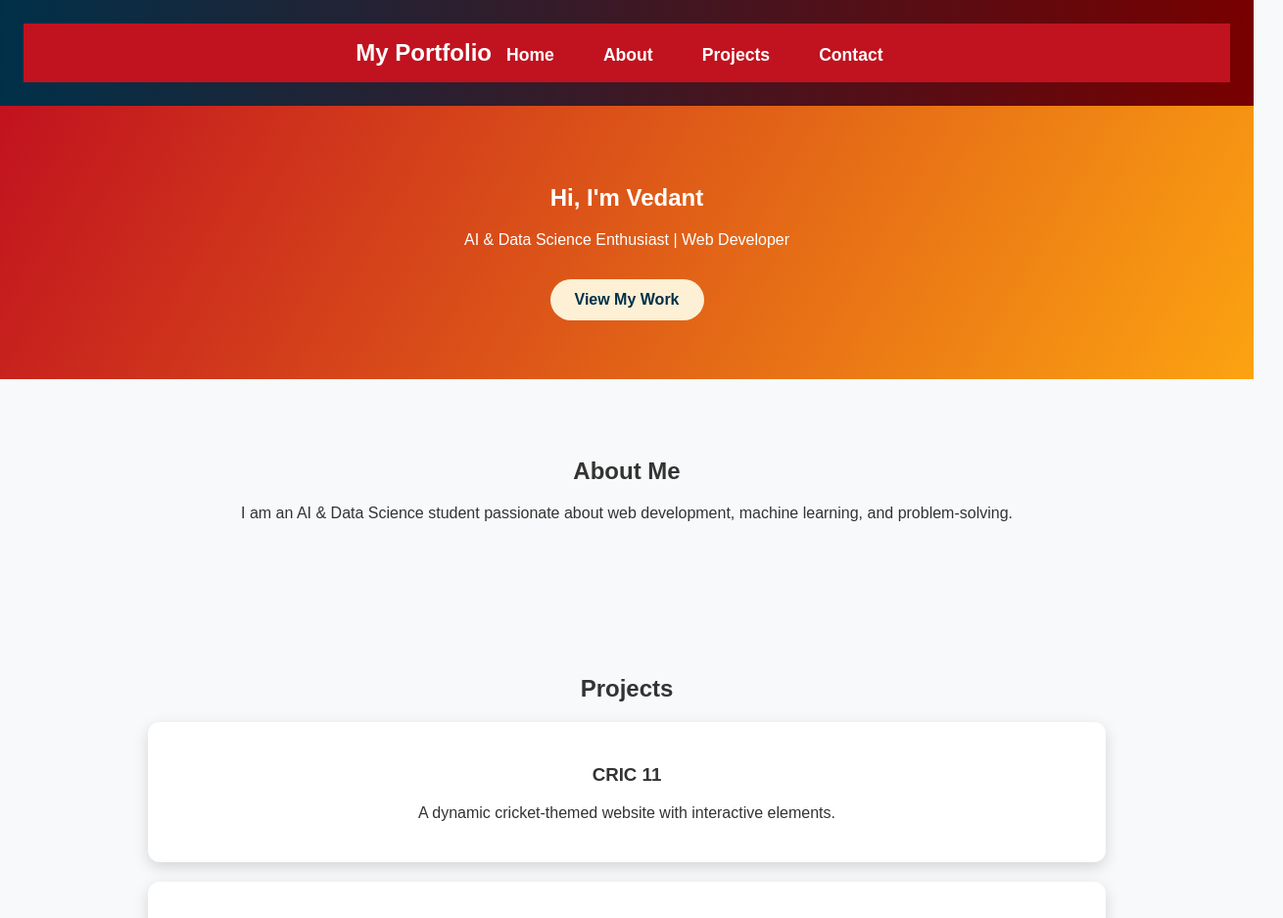
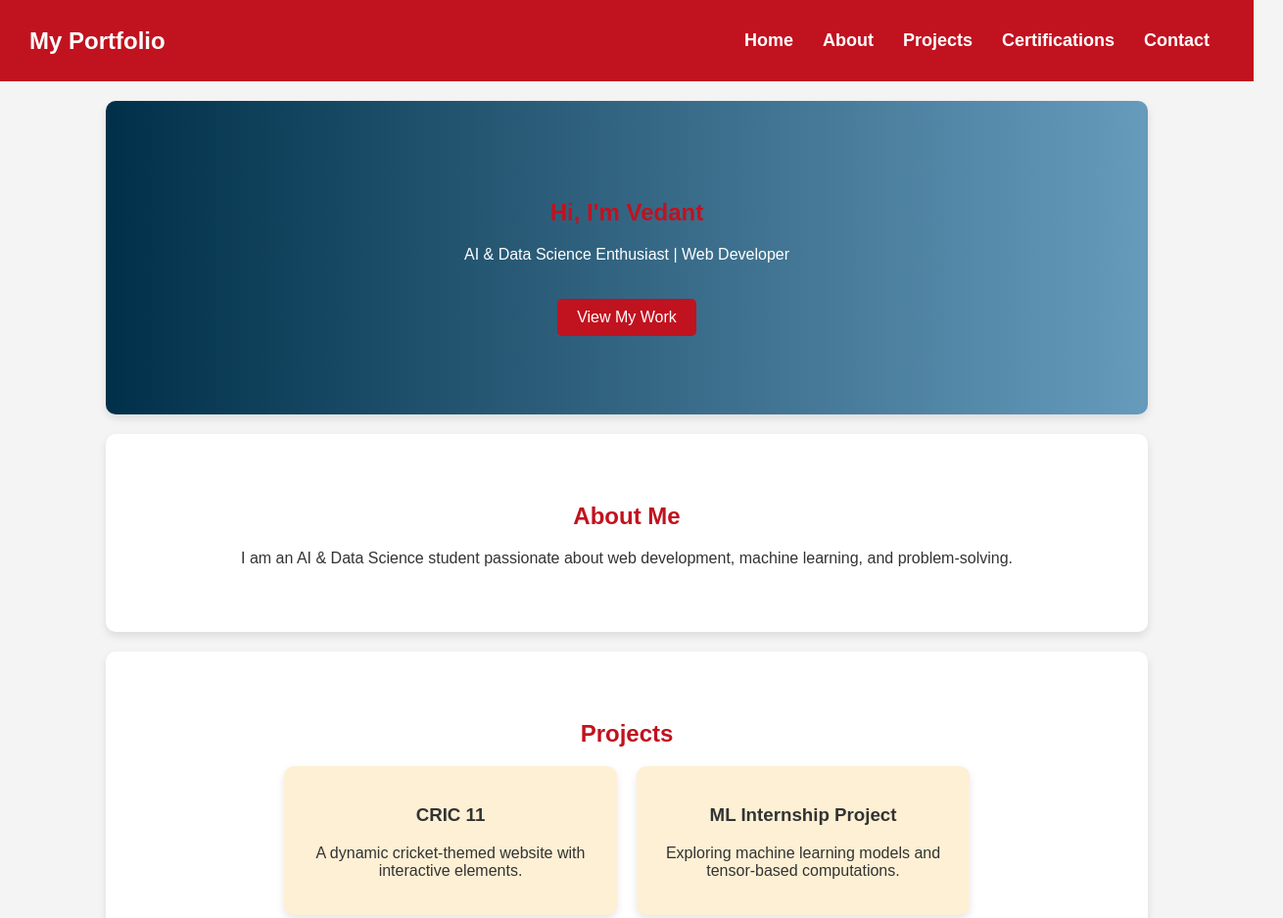
Before and after one commit to Vedshinde06/Static_Web, a plain HTML site: page index.html in a window 1280 px wide. Shown: the top 937 px of the page at 98% size, 1310 px wide, since content can reach past the window. Drawn offline with Linux system fonts and the light colour scheme.

Commit message:
Updated the web

```diff
--- a/index.html
+++ b/index.html
@@ -14,13 +14,9 @@
                 <li><a href="#home">Home</a></li>
                 <li><a href="#about">About</a></li>
                 <li><a href="#projects">Projects</a></li>
+                <li><a href="#certifications">Certifications</a></li>
                 <li><a href="#contact">Contact</a></li>
             </ul>
-            <div class="hamburger">
-                <span></span>
-                <span></span>
-                <span></span>
-            </div>
         </nav>
     </header>
 
@@ -37,6 +33,7 @@
 
     <section id="projects">
         <h2>Projects</h2>
+        <div class="project-container">
             <div class="project">
                 <h3>CRIC 11</h3>
                 <p>A dynamic cricket-themed website with interactive elements.</p>
@@ -44,6 +41,14 @@
             <div class="project">
                 <h3>ML Internship Project</h3>
                 <p>Exploring machine learning models and tensor-based computations.</p>
+            </div>
+        </div>
+    </section>
+
+    <section id="certifications">
+        <h2>Certifications</h2>
+        <div class="cert-container">
+            <img src="https://courses.skillindiadigital.gov.in/api/custom_api/view_certificate/6ad0fc262029408aa445479bcea46091" alt="Certificate">
         </div>
     </section>
 
--- a/styles.css
+++ b/styles.css
@@ -1,106 +1,121 @@
+/* General Styling */
 body {
-    font-family: 'Poppins', sans-serif;
+    font-family: Arial, sans-serif;
     margin: 0;
     padding: 0;
-    box-sizing: border-box;
-    background-color: #f8f9fa;
+    background-color: #f4f4f4;
     color: #333;
 }
 
-header {
-    background: linear-gradient(to right, #003049, #780000);
-    color: white;
-    padding: 1.5rem;
-    text-align: center;
-    font-size: 1.5rem;
-    font-weight: bold;
+/* Navbar */
+nav {
+    display: flex;
+    justify-content: space-between;
+    align-items: center;
+    background-color: #C1121F;
+    padding: 15px 30px;
 }
 
-nav {
-    background: #C1121F;
-    display: flex;
-    justify-content: center;
-    align-items: center;
-    padding: 1rem 0;
+.logo {
+    font-size: 24px;
+    font-weight: bold;
+    color: white;
 }
 
 .nav-links {
     list-style: none;
     display: flex;
-    gap: 20px;
-    padding: 0;
-    margin: 0;
 }
 
 .nav-links li {
-    display: inline;
+    margin: 0 15px;
 }
 
 .nav-links a {
+    text-decoration: none;
     color: white;
-    text-decoration: none;
+    font-size: 18px;
     font-weight: bold;
-    font-size: 1.1rem;
-    padding: 10px 15px;
-    transition: color 0.3s ease-in-out, background 0.3s;
-    border-radius: 5px;
+    transition: 0.3s;
 }
 
 .nav-links a:hover {
-    color: #C1121F;
-    background: white;
+    text-decoration: underline;
 }
 
+/* Hero Section */
 #hero {
     text-align: center;
-    padding: 60px;
-    background: linear-gradient(120deg, #C1121F, #FCA311);
+    padding: 80px 20px;
+    background: linear-gradient(to right, #003049, #669BBC);
     color: white;
 }
 
 .btn {
     display: inline-block;
-    margin-top: 15px;
-    padding: 12px 25px;
-    background: #FDF0D5;
-    color: #003049;
+    padding: 10px 20px;
+    background: #C1121F;
+    color: white;
     text-decoration: none;
-    font-weight: bold;
-    border-radius: 25px;
-    transition: background 0.3s, color 0.3s;
+    border-radius: 5px;
+    margin-top: 20px;
+    transition: 0.3s;
 }
 
 .btn:hover {
-    background: #FF5733;
-    color: white;
+    background: #780000;
 }
 
+/* Sections */
 section {
-    padding: 60px;
+    padding: 50px 20px;
     text-align: center;
+    background: white;
+    margin: 20px auto;
+    border-radius: 10px;
+    width: 80%;
+    box-shadow: 0 4px 8px rgba(0, 0, 0, 0.1);
+}
+
+h2 {
+    color: #C1121F;
+}
+
+/* Projects */
+.project-container {
+    display: flex;
+    justify-content: center;
+    gap: 20px;
+    flex-wrap: wrap;
 }
 
 .project {
-    background: white;
-    padding: 25px;
-    margin: 20px auto;
-    width: 80%;
-    border-radius: 12px;
-    box-shadow: 0px 5px 15px rgba(0, 0, 0, 0.15);
-    transition: transform 0.3s;
+    background: #fdf0d5;
+    padding: 20px;
+    border-radius: 10px;
+    width: 300px;
+    box-shadow: 0 4px 8px rgba(0, 0, 0, 0.1);
 }
 
-.project:hover {
-    transform: scale(1.05);
+/* Certifications */
+.cert-container {
+    display: flex;
+    justify-content: center;
+    align-items: center;
+    margin-top: 20px;
 }
 
+.cert-container img {
+    width: 80%;
+    max-width: 500px;
+    border-radius: 10px;
+    box-shadow: 0 4px 8px rgba(0, 0, 0, 0.1);
+}
+
+/* Footer */
 footer {
-    background: linear-gradient(to right, #003049, #780000);
+    text-align: center;
+    padding: 20px;
+    background: #003049;
     color: white;
-    text-align: center;
-    padding: 15px;
-    font-weight: bold;
-    position: relative;
-    bottom: 0;
-    width: 100%;
 }
```
Lines whose indentation alone changed are shown as unchanged.
